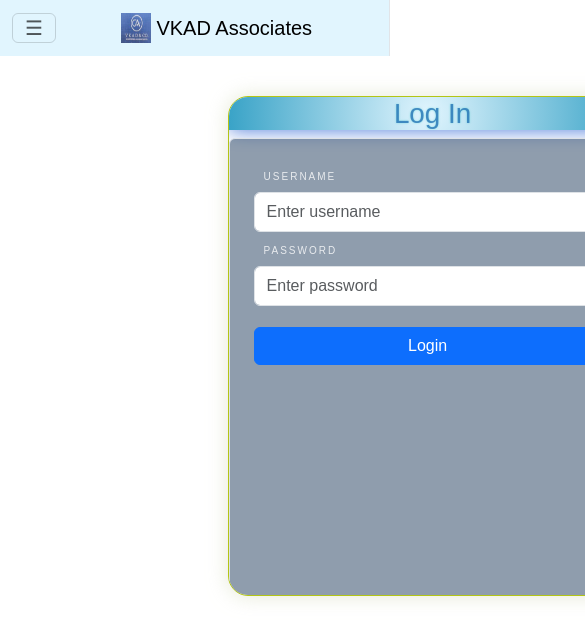
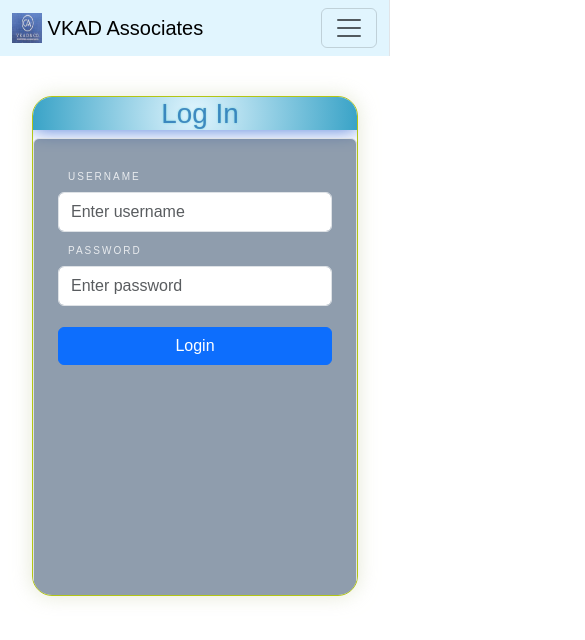
Before and after one commit to anuragsknsits/shopist, a React (Create React App) app: page /login in a window 390 px wide. Shown: the top 640 px of the page, 585 px wide, since content can reach past the window. Built offline with nearby package versions, Linux system fonts and the light colour scheme.

Commit message:
Revert to Responsive

```diff
--- a/src/App.js
+++ b/src/App.js
@@ -26,7 +26,7 @@ function App() {
     <Router>
       <Header isAuthenticated={isAuthenticated} onLogout={handleLogout} />
       <div className="app-container">
-        <Sidebar />
+
         <div className="content">
           <Routes>
             <Route path="/" element={<Home />} exact />
--- a/src/components/Header.js
+++ b/src/components/Header.js
@@ -1,43 +1,23 @@
-import React, { useState, useEffect } from 'react';
-import { Container, Navbar, Button } from 'react-bootstrap';
+// src/components/Header.js
+import React from 'react';
+import { Container, Navbar } from 'react-bootstrap';
 import { Link } from 'react-router-dom';
 import { useSelector } from 'react-redux';
 import NavigationMenu from './NavigationMenu';
 import AuthLinks from './AuthLinks';
 import { selectIsAuthenticated, userName } from '../components/selectors/authSelectors';
 import logo from '../img/VKADLogo.jpg';
-import Sidebar from './Sidebar';
 import '../styles/Layout.css';
 
 const Header = ({ onLogout }) => {
+  // Get the authentication status from the Redux store
   const isAuthenticated = useSelector(selectIsAuthenticated);
   const username = useSelector(userName);
-  const [showSidebar, setShowSidebar] = useState(false);
-  const [isMobile, setIsMobile] = useState(false);
-
-  const handleShowSidebar = () => setShowSidebar(true);
-  const handleCloseSidebar = () => setShowSidebar(false);
-
-  const updateWindowDimensions = () => {
-    setIsMobile(window.innerWidth <= 992);
-  };
-
-  useEffect(() => {
-    updateWindowDimensions();
-    window.addEventListener('resize', updateWindowDimensions);
-    return () => window.removeEventListener('resize', updateWindowDimensions);
-  }, []);
 
   return (
-    <>
     <Navbar expand="lg" className="header" variant="light">
-        <Container className="d-flex justify-content-between">
-          {isMobile && (
-            <Button variant="primary" onClick={handleShowSidebar} className="navbar-toggler">
-              ☰
-            </Button>
-          )}
-          <Navbar.Brand as={Link} to='/' className="mx-auto">
+      <Container>
+        <Navbar.Brand as={Link} to='/'>
           <img
             src={logo}
             width="30"
@@ -47,16 +27,13 @@ const Header = ({ onLogout }) => {
           />
           {' VKAD Associates'}
         </Navbar.Brand>
-          {!isMobile && (
+        <Navbar.Toggle aria-controls="basic-navbar-nav" />
         <Navbar.Collapse id="basic-navbar-nav">
           <NavigationMenu isAuthenticated={isAuthenticated} />
           <AuthLinks username={username} isAuthenticated={isAuthenticated} onLogout={onLogout} />
         </Navbar.Collapse>
-          )}
       </Container>
     </Navbar>
-      {isMobile && <Sidebar show={showSidebar} handleClose={handleCloseSidebar} />}
-    </>
   );
 };
 
--- a/src/components/auth/Login.js
+++ b/src/components/auth/Login.js
@@ -4,6 +4,7 @@ import { Form, Button, Spinner, Container, Row, Col } from 'react-bootstrap';
 import { useNavigate } from 'react-router-dom';
 import { loginRequest } from '../../redux/actions/loginAction';
 import '../../styles/Login.css';
+import logo from '../../img/VKADLogo.jpg';
 
 const Login = () => {
   const [credentials, setCredentials] = useState({ username: '', password: '' });
@@ -29,6 +30,11 @@ const Login = () => {
   return (
     <Container className="login-container">
       <Row className="justify-content-center">
+        <Col xs={12} md={6} lg={4} className="d-none d-md-block">
+          <div className="ad-container">
+            <img src={logo} alt="VKAD Associate Advertisement" className="ad-image" />
+          </div>
+        </Col>
         <Col xs={12} md={6} lg={4}>
           <div className="login-form">
             <h1 className="h1 text-center">Log In</h1>
--- a/src/styles/Login.css
+++ b/src/styles/Login.css
@@ -1,6 +1,21 @@
+.ad-container {
+    display: flex;
+    justify-content: center;
+    align-items: center;
+    height: 500px;
+}
+
+
+.ad-image {
+    max-width: 100%;
+    max-height: 100%;
+    border-radius: 10px;
+    box-shadow: 0px 0px 15px rgba(0, 0, 0, 0.2);
+}
+
 .login-form {
     border: 1px solid rgb(179, 197, 21);
-    width: 400px;
+    width: 100%;
     height: 500px;
     color: #216cb3be;
     border-radius: 20px;
@@ -10,10 +25,7 @@
     overflow: hidden;
     justify-content: center;
     align-items: center;
-    margin-left: 60%;
-}
-
-form {
+}form {
     display: block;
     box-sizing: border-box;
     padding: 40px;
```
Lines whose indentation alone changed are shown as unchanged.
